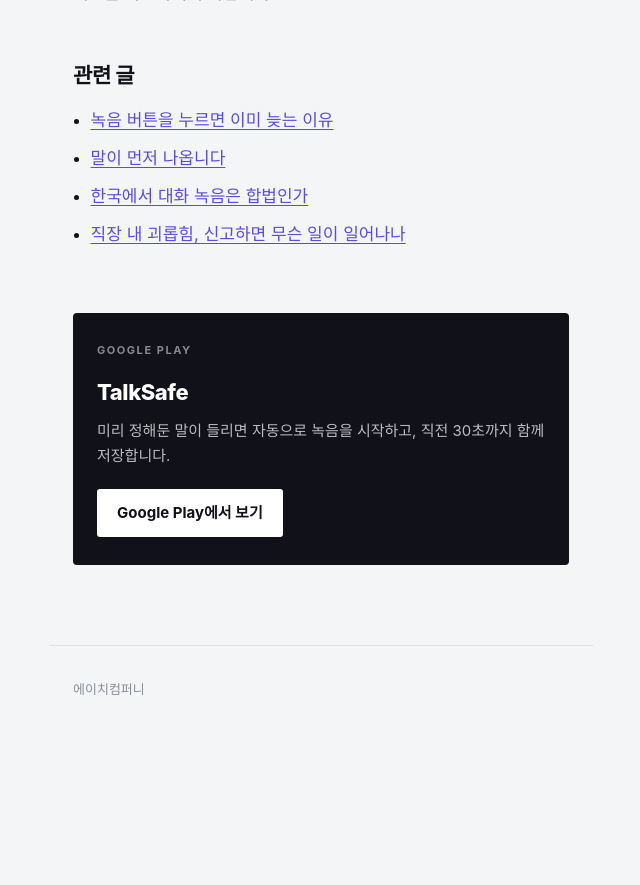
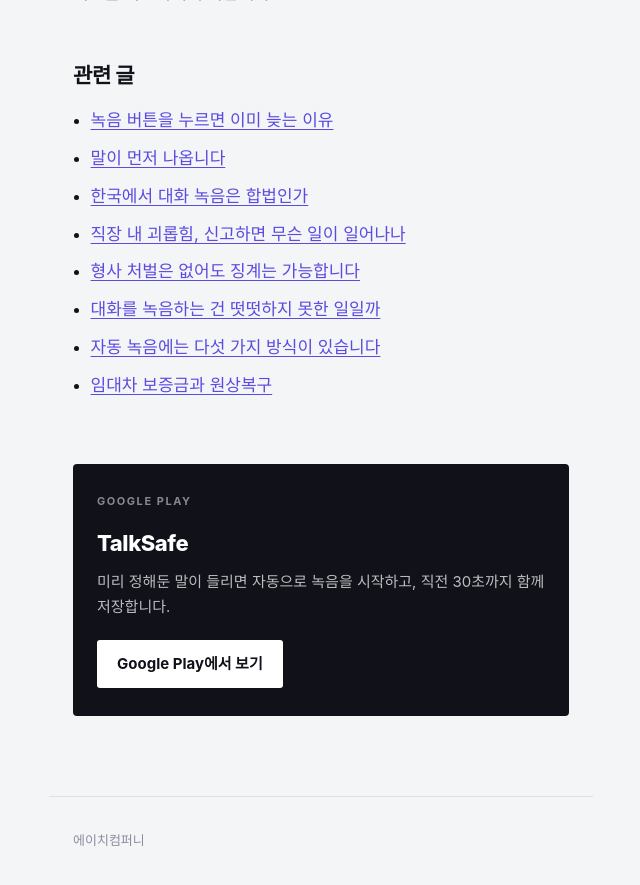
Before and after one commit to hcompany-kr/hcompany-kr.github.io, a Jekyll site: the page built from talksafe/index.html, in a window 1280 px wide and 900 px high, scrolled down 3411 px. Shown: the top 885 px of the window, without its empty margins (319-959 px from the left). Built offline with Jekyll 4.4.1, drawn with Linux system fonts in a browser that asks for light colours; some web fonts are replaced; before the commit the page ends 4160 px from its top, so only the background shows below that.

Commit message:
Add files via upload

```diff
--- a/talksafe/index.html
+++ b/talksafe/index.html
@@ -29,8 +29,8 @@
 {
   "@context": "https://schema.org",
   "@type": "SoftwareApplication",
-  "name": "TalkSafe",
-  "alternateName": "톡세이프",
+  "name": "TalkSafe Auto Voice Recorder",
+  "alternateName": ["TalkSafe", "톡세이프", "토크세이프"],
   "applicationCategory": "UtilitiesApplication",
   "applicationSubCategory": "Voice Recorder",
   "operatingSystem": "Android",
@@ -199,6 +199,10 @@
         <li><a href="{{ '/blog/ko/say-it-first/' | relative_url }}">말이 먼저 나옵니다</a></li>
         <li><a href="{{ '/blog/ko/korea-recording-law/' | relative_url }}">한국에서 대화 녹음은 합법인가</a></li>
         <li><a href="{{ '/blog/ko/workplace-harassment/' | relative_url }}">직장 내 괴롭힘, 신고하면 무슨 일이 일어나나</a></li>
+        <li><a href="{{ '/blog/ko/workplace-recording-policy/' | relative_url }}">형사 처벌은 없어도 징계는 가능합니다</a></li>
+        <li><a href="{{ '/blog/ko/recording-ethics/' | relative_url }}">대화를 녹음하는 건 떳떳하지 못한 일일까</a></li>
+        <li><a href="{{ '/blog/ko/auto-recording-types/' | relative_url }}">자동 녹음에는 다섯 가지 방식이 있습니다</a></li>
+        <li><a href="{{ '/blog/ko/lease-deposit/' | relative_url }}">임대차 보증금과 원상복구</a></li>
       </ul>
 
     </div>
```
